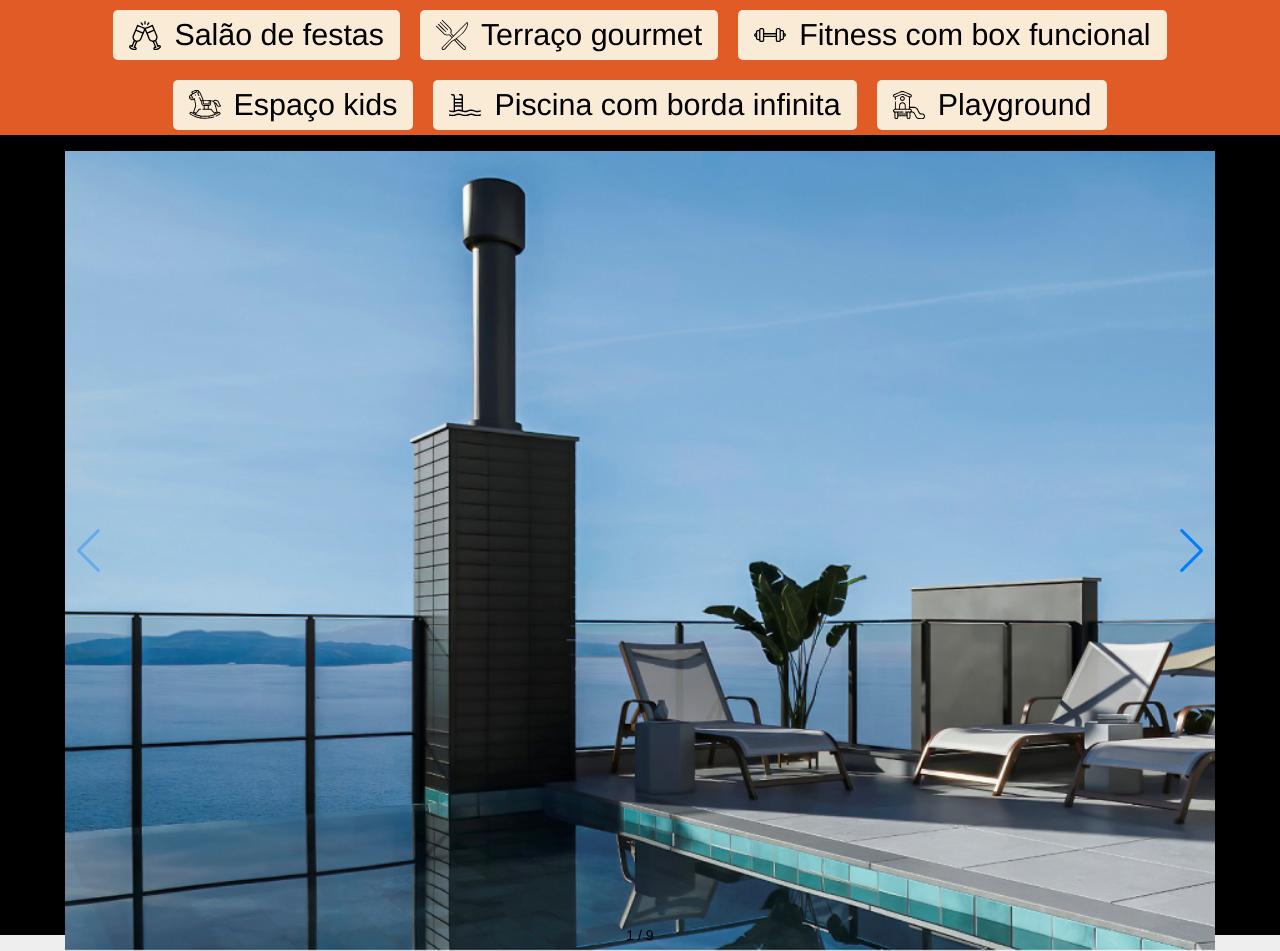
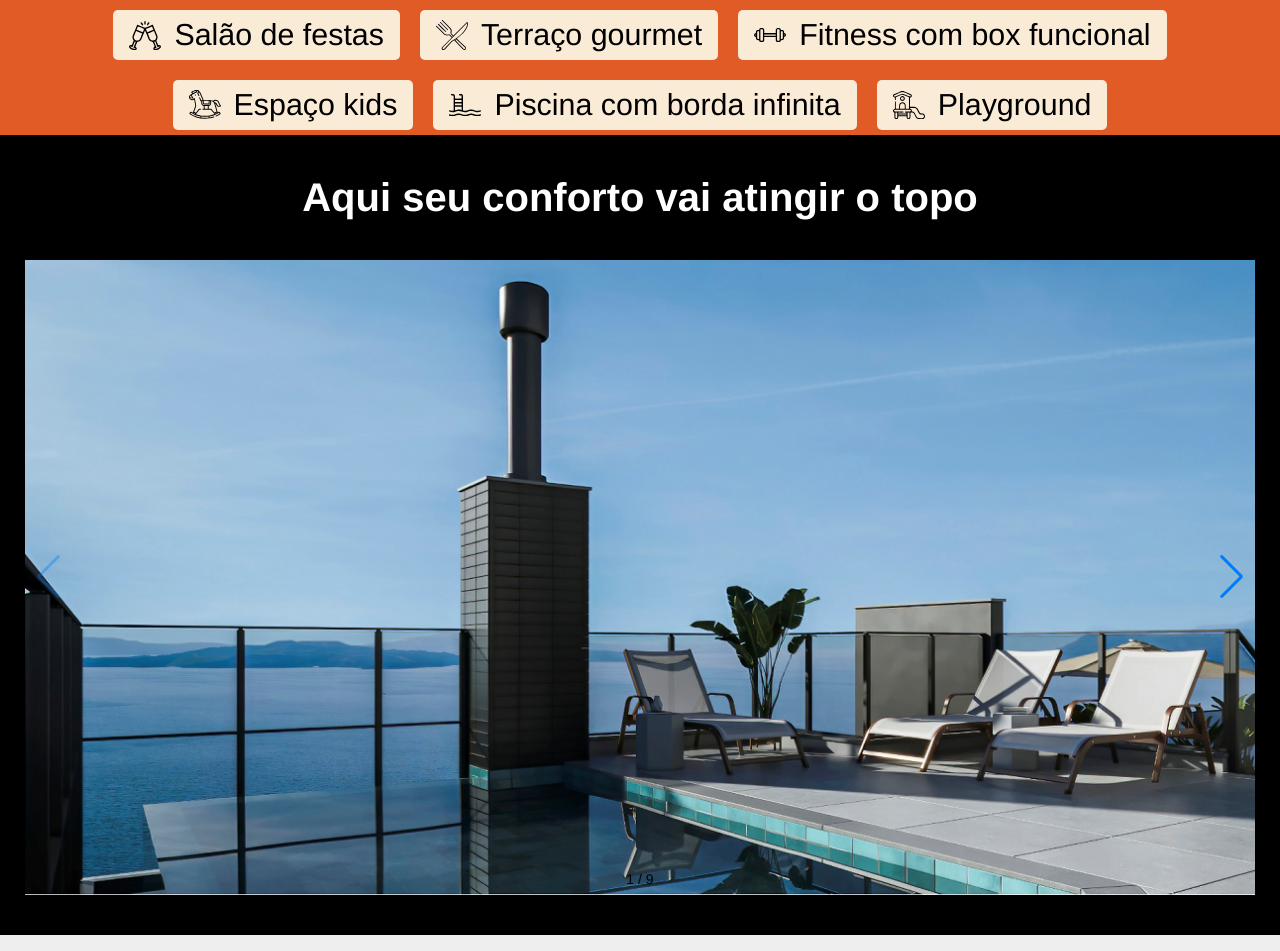
Before and after one commit to ana-nogueira/kzueImoveis, a plain HTML site: page index.html in a window 1280 px wide. Shown: the part 3600-4551 px from the top of the page. Drawn offline with nearby package versions, Linux system fonts and the light colour scheme.

Commit message:
Swiper titulo

```diff
--- a/css/swiper.css
+++ b/css/swiper.css
@@ -15,13 +15,23 @@
       padding: 0;
     }
 
+
+    .images-carroussel-title h2 {
+        font-size: 2.5rem;
+        color: #fff;
+    }
+
     .images-carroussel-bg {
         background-color: #000;
     }
 
     .images-carroussel {
-        padding: 0 40px;
+        padding: 40px  0;
         height: 100vh;
+        display: flex;
+        flex-direction: column;
+        gap: 40px;
+        align-items: center;
     }
 
     .swiper {
--- a/index.html
+++ b/index.html
@@ -388,8 +388,8 @@
       <div class="container">
         <div class="images-carroussel">
           <div class="images-carroussel-title">
-            Aqui seu <span>conforto</span> vai atingir o topo
-            <h2></h2>
+
+            <h2>Aqui seu <span>conforto</span> vai atingir o topo</h2>
           </div>
           <div class="swiper mySwiper">
             <div class="swiper-wrapper">
```
